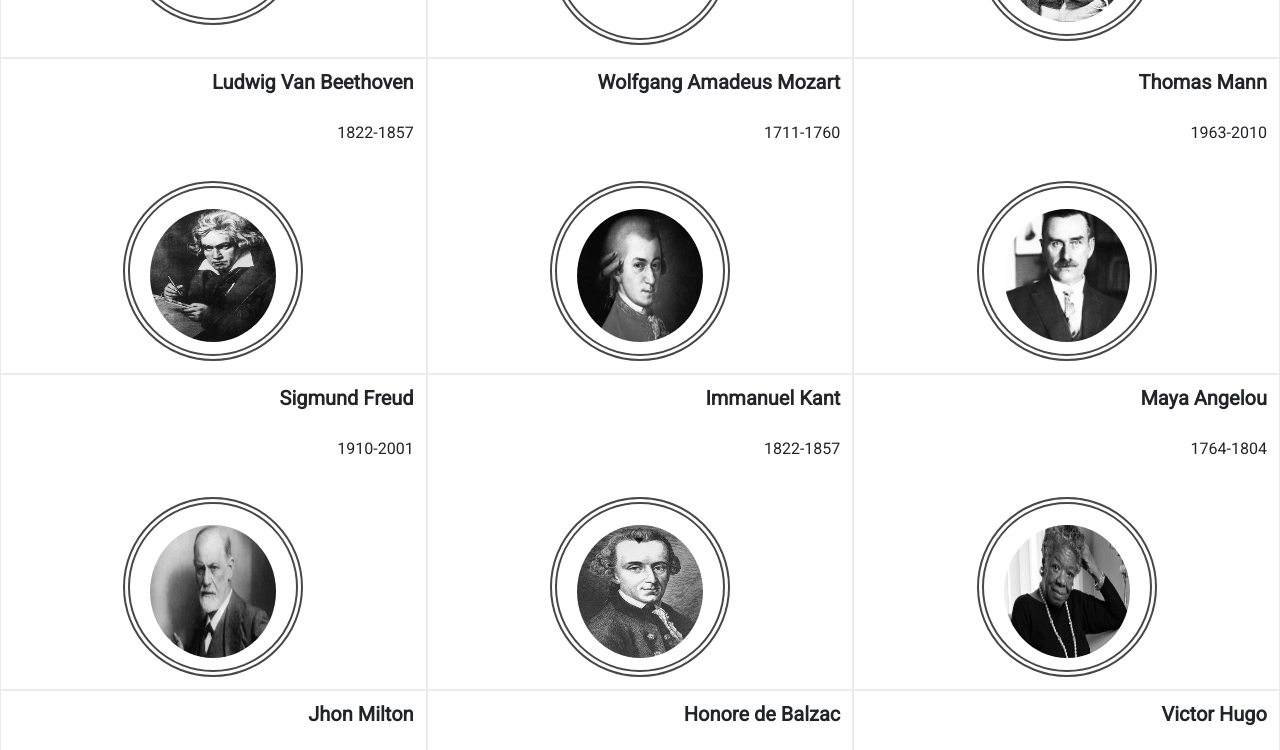
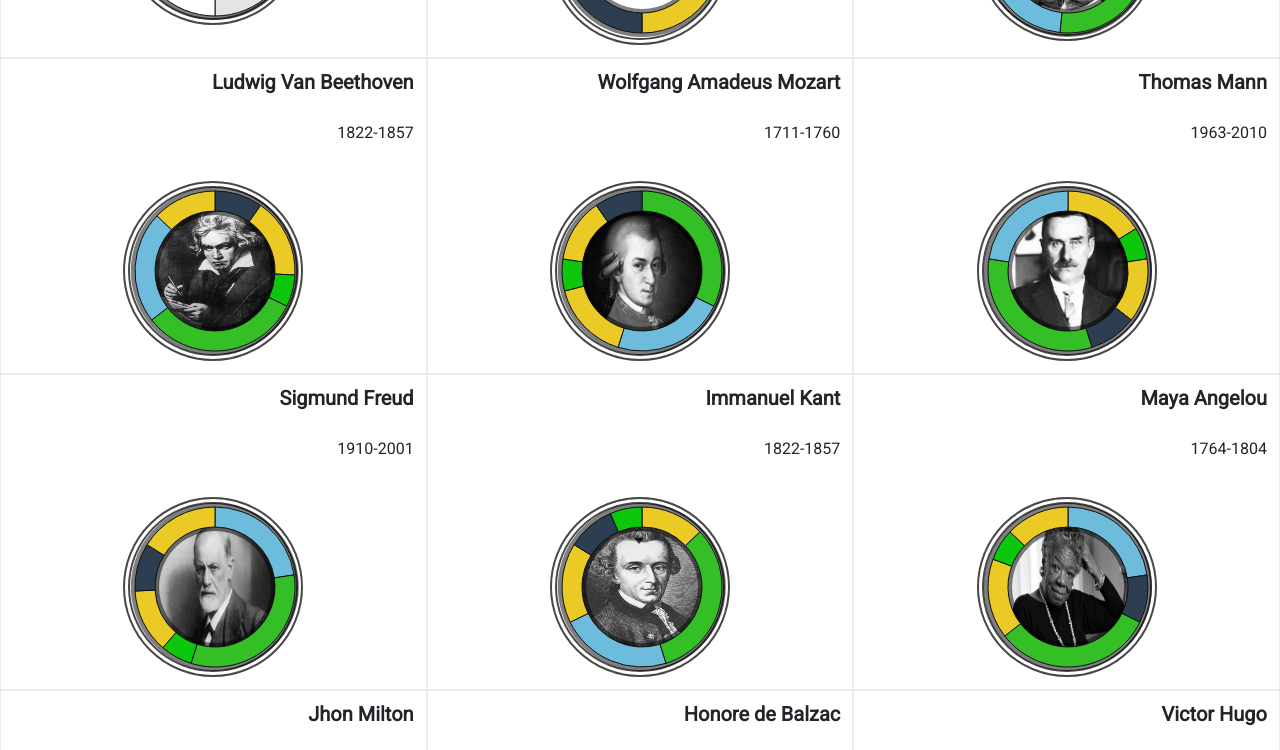
Before and after one commit to faria232/workhours, a plain HTML site: page index.html in a window 1280 px wide. Shown: the part 262-1012 px from the top of the page. Drawn offline with nearby package versions, Linux system fonts and the light colour scheme.

Commit message:
Update index.html

```diff
--- a/index.html
+++ b/index.html
@@ -15,7 +15,7 @@
                 integrity="sha256-Qw82+bXyGq6MydymqBxNPYTaUXXq7c8v3CwiYwLLNXU="
                 crossorigin="anonymous"></script>
 
-        <script  src="index.js"></script>
+        <script  src="hours.js"></script>
     </head>
     <body>
     <section class="whole">
```
